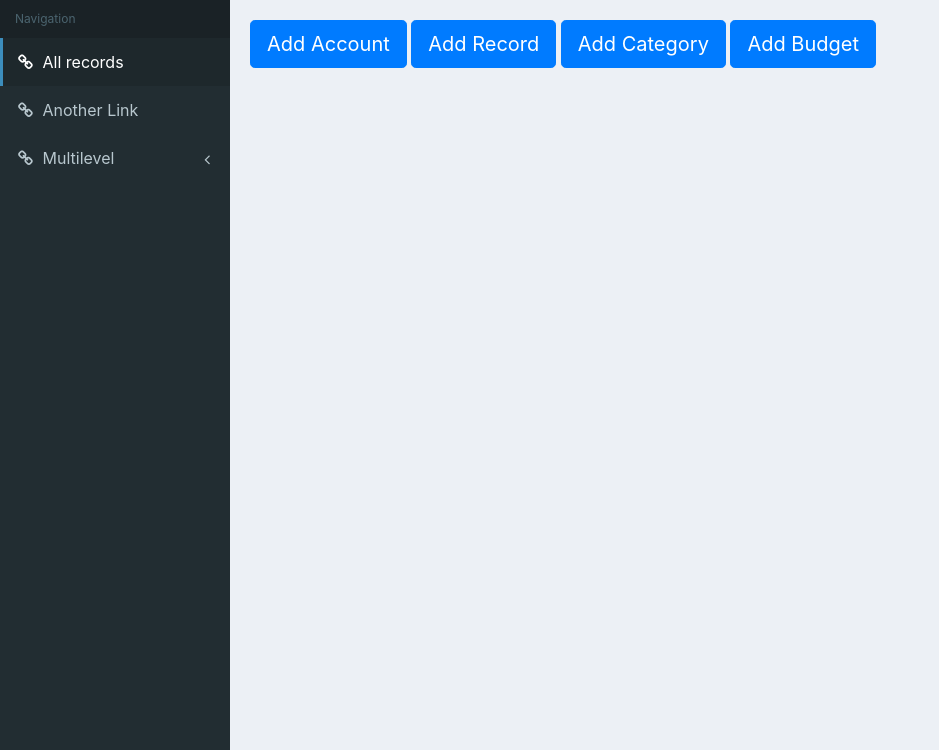
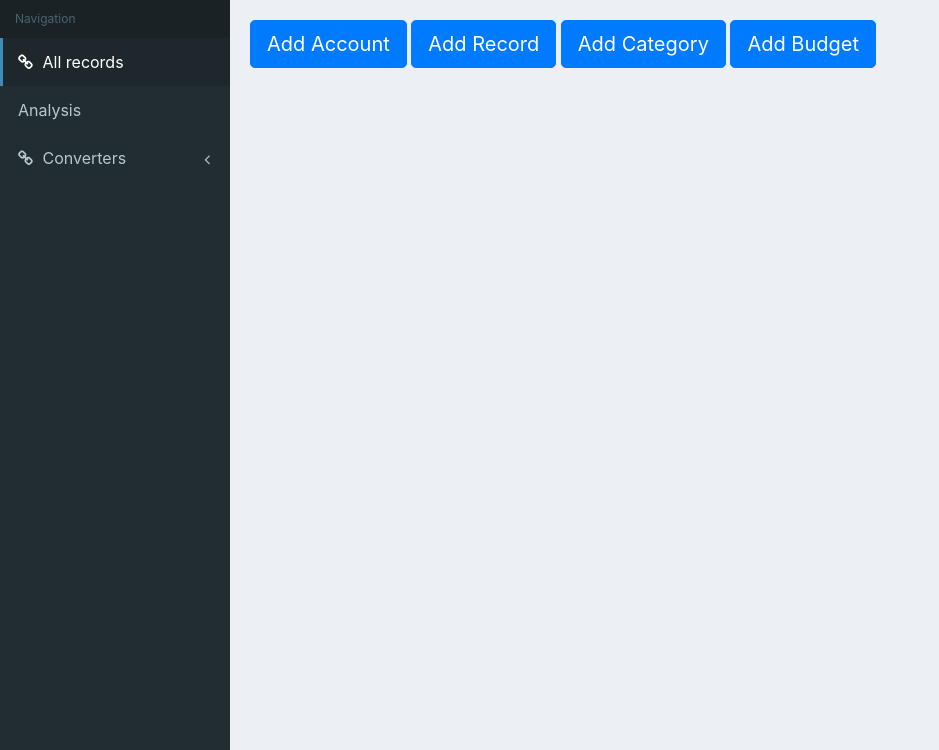
Before and after one commit to itavramov/finance_tracker, a PHP site: template view/dashboard.html in a window 1280 px wide. Shown: the part 50-800 px from the top of the page, without its empty margins (0-939 px from the left). Run offline with PHP 8.4, Linux system fonts and the light colour scheme; the template is opened without the code that fills it, so the values that code supplies are empty; some libraries are stand-ins or nearby versions.

Commit message:
creating analysis page and adding donut diagram

```diff
--- /dev/null
+++ b/view/analysis.html
@@ -0,0 +1,4 @@
+<div class="donutChart">
+    <span class = "label label-default">Structure of expenses</span>
+    <canvas id="donutChart"></canvas>
+</div>
--- a/view/css/main.css
+++ b/view/css/main.css
@@ -551,3 +551,10 @@
 #accounts_main div{
     width: 30%;
 }
+
+.donutChart {
+    width: 30%;
+    margin: 25px 25px 25px 25px;
+    display: inline-block;
+    text-align: center;
+}
--- a/view/dashboard.html
+++ b/view/dashboard.html
@@ -91,16 +91,16 @@
                 <li class="header">Navigation</li>
                 <!-- Optionally, you can add icons to the links -->
                 <li class="active" id="all_records"><a href="#"><i class="fa fa-link"></i> <span>All records</span></a></li>
-                <li><a href="#" id="accounts"><i class="fa fa-link"></i> <span>Another Link</span></a></li>
+                <li><a href="#" id="analysis"> <i class="fas fa-chart-line"></i> <span>Analysis</span></a></li>
                 <li class="treeview">
-                    <a href="#"><i class="fa fa-link"></i> <span>Multilevel</span>
+                    <a href="#"><i class="fa fa-link"></i> <span>Converters</span>
                         <span class="pull-right-container">
                 <i class="fa fa-angle-left pull-right"></i>
               </span>
                     </a>
                     <ul class="treeview-menu">
-                        <li><a href="#">Link in level 2</a></li>
-                        <li><a href="#">Link in level 2</a></li>
+                        <li><a href="#">Crypto Converter</a></li>
+                        <li><a href="#">Fiat Converter</a></li>
                     </ul>
                 </li>
             </ul>
@@ -133,6 +133,10 @@
         fillRecordsTable();
 
     });
+    $('#analysis').click(function () {
+        $('#main').load('analysis.html');
+        ExpenseDonut();
+    })
 </script>
 <script src="https://cdnjs.cloudflare.com/ajax/libs/popper.js/1.14.3/umd/popper.min.js"
         integrity="sha384-ZMP7rVo3mIykV+2+9J3UJ46jBk0WLaUAdn689aCwoqbBJiSnjAK/l8WvCWPIPm49"
--- a/view/js/chart.js
+++ b/view/js/chart.js
@@ -22,7 +22,7 @@ function ExpenseDonut() {
                 coloR.push(dynamicColors());
             }
 
-            var ctx = document.getElementById("myChart");
+            var ctx = document.getElementById("donutChart");
             var data_arr = {
                 datasets: [{
                     data: myJson[1],
@@ -48,7 +48,7 @@ function ExpenseDonut() {
 }
 
 function defaultExpenseDonut(){
-    fetch("index.php?target=record&action=chartExpenses")
+    fetch("../index.php?target=record&action=chartExpenses")
         .then(function (response) {
             return response.json();
         })
@@ -73,7 +73,7 @@ function defaultExpenseDonut(){
 
             $('#results-graph').remove();
 
-            var ctx = document.getElementById("myChart");
+            var ctx = document.getElementById("donutChart");
             var data_arr = {
                 datasets: [{
                     data: myJson[1],
```
Also changed, not shown: view/records.html (line endings or trailing spaces).
